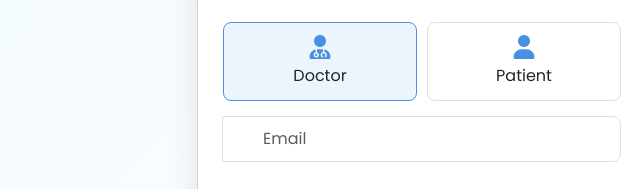
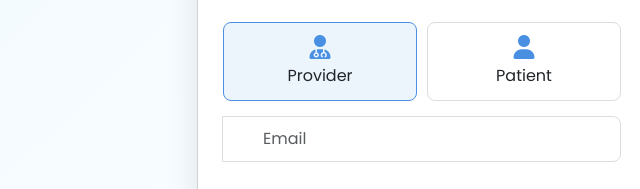
Before and after one commit to Ashup0309/trail, a plain HTML site: page index.html in a window 1280 px wide. Shown: the part 313-502 px from the top of the page, 218-858 px from the left. Drawn offline with nearby package versions, Linux system fonts and the light colour scheme.

Commit message:
Update index.html

```diff
--- a/index.html
+++ b/index.html
@@ -190,7 +190,7 @@
     <!-- LOGIN -->
     <div id="login" class="tab-content active">
       <div class="role-select login-role">
-        <div class="role-option selected" onclick="selectRole(this)"><i class="fas fa-user-md"></i><div>Doctor</div></div>
+        <div class="role-option selected" onclick="selectRole(this)"><i class="fas fa-user-md"></i><div>Provider</div></div>
         <div class="role-option" onclick="selectRole(this)"><i class="fas fa-user"></i><div>Patient</div></div>
       </div>
       <form onsubmit="handleLogin(event)">
@@ -212,7 +212,7 @@
     <!-- REGISTER -->
     <div id="register" class="tab-content">
       <div class="role-select register-role">
-        <div class="role-option selected" onclick="selectRole(this)"><i class="fas fa-user-md"></i><div>Doctor</div></div>
+        <div class="role-option selected" onclick="selectRole(this)"><i class="fas fa-user-md"></i><div>Provider</div></div>
         <div class="role-option" onclick="selectRole(this)"><i class="fas fa-user"></i><div>Patient</div></div>
       </div>
       <form onsubmit="handleRegister(event)">
```
